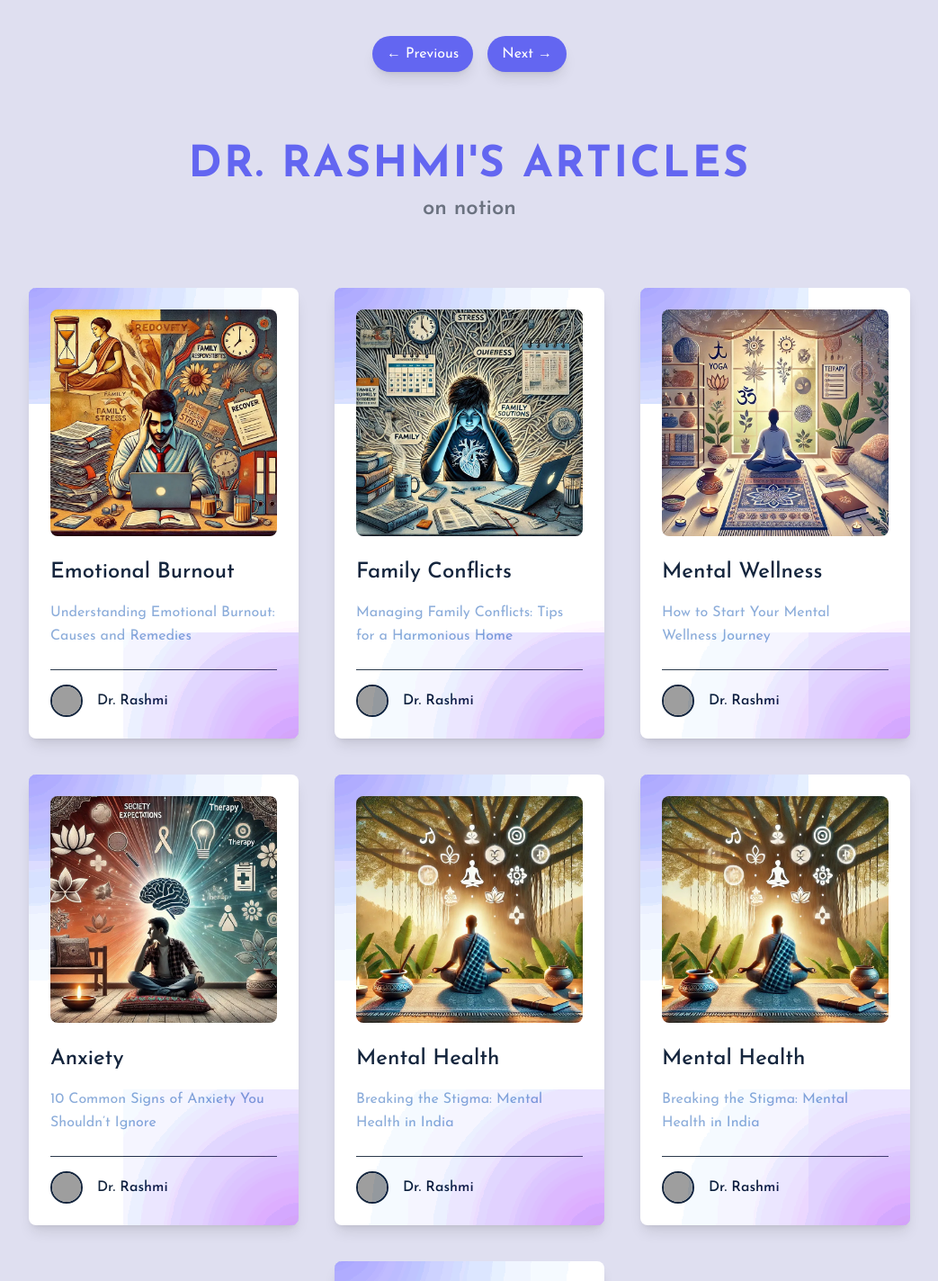
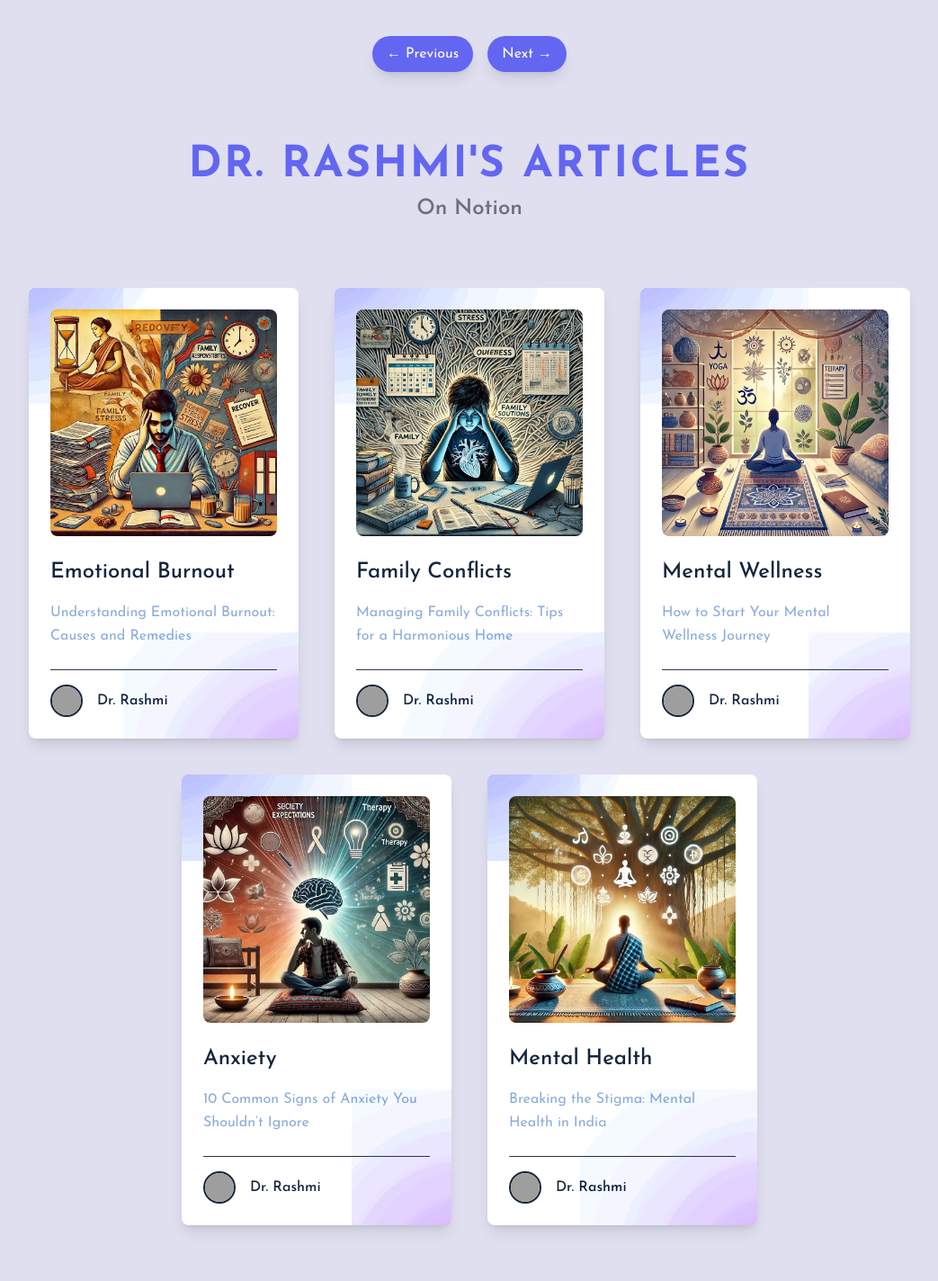
Before and after one commit to dhruv1086k/Medic, a React (Vite) app: page / in a window 1280 px wide. Shown: the part 1330-2754 px from the top of the page at 90% size, without its empty margins (118-1161 px from the left). Built offline with nearby package versions, Linux system fonts and the light colour scheme; grey boxes are pictures that could not be loaded.

Commit message:
fix article cards

```diff
--- a/src/Pages/Home/Home.jsx
+++ b/src/Pages/Home/Home.jsx
@@ -2,6 +2,10 @@ import AppointmentSection from "../../components/appointment/Appointment";
 import Cards from "../../components/Cards/Cards";
 import FAQSection from "../../components/FAQ/Faq";
 import Slider from "../../components/testiSlider/Slider";
+import { Swiper, SwiperSlide } from "swiper/react";
+import "swiper/css";
+import "swiper/css/navigation";
+import { Navigation } from "swiper/modules";
 
 export default function Home() {
   // article cards data
@@ -35,29 +39,20 @@ export default function Home() {
       content: "Breaking the Stigma: Mental Health in India",
       author: "Dr. Rashmi",
       img: "/Cards/img5.webp",
-    },
-    {
-      head: "Mental Health",
-      content: "Breaking the Stigma: Mental Health in India",
-      author: "Dr. Rashmi",
-      img: "/Cards/img5.webp",
-    },
-    {
-      head: "Mental Health",
-      content: "Breaking the Stigma: Mental Health in India",
-      author: "Dr. Rashmi",
-      img: "/Cards/img5.webp",
-    },
+    }
   ];
 
   return (
     <>
-      <div id="home" className="flex w-full h-screen px-32">
-        <div className="w-1/2 h-full relative">
-          <h1 className="text-5xl mt-60 poppins font-medium leading-tight">
+      <div
+        id="home"
+        className="flex w-full h-screen px-32 max-xl:px-16 max-lg:mt-[10vh] max-lg:flex-col-reverse max-lg:w-full max-lg:h-auto"
+      >
+        <div className="w-1/2 max-lg:w-full h-full relative max-lg:text-center">
+          <h1 className="text-5xl mt-60 max-lg:mt-0 max-md:text-3xl poppins font-medium leading-tight">
             Complete Health Care Solution for Everyone
           </h1>
-          <h5 className="text-base mt-8 mb-10">
+          <h5 className="text-base max-md:text-sm mt-8 mb-10">
             Lorem ipsum dolor sit amet consectetur adipisicing elit. Qui nisi
             minima pariatur laudantium nihil laborum labore natus. Fugit
             laboriosam odio at eaque provident enim voluptate? Laboriosam
@@ -72,23 +67,29 @@ export default function Home() {
           </div>
 
           {/* bottom stip */}
-          <div className="stripParent overflow-hidden rounded-xl flex gap-2 w-auto relative top-44 left-0">
-            <div className="first w-[100px] rounded-xl bg-indigo-500 text-white flex justify-center items-center text-4xl z-10 hover-trigger">
+          <div className="max-lg:hidden stripParent overflow-hidden rounded-xl flex gap-2 w-full absolute bottom-0 left-0 max-lg:w-1/2 max-md:w-[80%]">
+            <div className="first w-[100px] rounded-xl bg-indigo-500 text-white flex justify-center items-center text-4xl z-10 hover-trigger max-lg:text-2xl">
               &#10148;
             </div>
-            <div className="second w-[100%] overflow-hidden rounded-xl bg-indigo-500 text-white flex justify-between p-2 px-5 transition-transform duration-500 -translate-x-[120%]">
+            <div className="second w-[100%] overflow-hidden rounded-xl bg-indigo-500 text-white flex justify-between p-2 px-5 transition-transform duration-500 -translate-x-[120%] max-lg:gap-2">
               <div className="flex flex-col">
-                <span className="text-4xl font-bold">24/7</span>
+                <span className="text-4xl max-lg:text-2xl max-[872px]:text-xl font-bold">
+                  24/7
+                </span>
                 <span className="text-sm">Online Support</span>
               </div>
               <hr />
               <div className="flex flex-col">
-                <span className="text-4xl font-bold">100+</span>
+                <span className="text-4xl max-lg:text-2xl max-[872px]:text-xl font-bold">
+                  100+
+                </span>
                 <span className="text-sm">Doctors</span>
               </div>
               <hr />
               <div className="flex flex-col">
-                <span className="text-4xl font-bold">1M+</span>
+                <span className="text-4xl max-lg:text-2xl max-[872px]:text-xl font-bold">
+                  1M+
+                </span>
                 <span className="text-sm">Active Patients</span>
               </div>
             </div>
@@ -96,21 +97,21 @@ export default function Home() {
         </div>
 
         {/* right images-doctor */}
-        <div className="w-1/2 h-full flex justify-center items-center">
+        <div className="w-1/2 max-lg:w-full h-full flex justify-center items-center">
           <img
             src="/doctor.png"
             alt=""
-            className="h-auto w-[80%] rounded-3xl"
+            className="h-auto w-[80%] rounded-3xl max-lg:w-[50%]"
           />
         </div>
       </div>
 
       {/* testimonials section */}
       <div id="testimonials" className="text-center mt-24 mb-8">
-        <span className="text-indigo-500 text-5xl uppercase tracking-wider font-bold">
+        <span className="text-indigo-500 text-5xl max-xl:text-4xl uppercase tracking-wider font-bold">
           Testimonials
         </span>
-        <h2 className="text-2xl font-semibold pt-2 pb-10">
+        <h2 className="text-2xl max-xl:text-xl font-semibold pt-2 pb-10">
           Happy Clients & Feedbacks
         </h2>
       </div>
@@ -120,17 +121,17 @@ export default function Home() {
 
       {/* article section */}
       <div className="text-center mb-8 mt-10">
-        <span className="text-indigo-500 text-5xl uppercase tracking-wider font-bold">
+        <span className="text-indigo-500 text-5xl max-xl:text-4xl uppercase tracking-wider font-bold">
           Dr. Rashmi's Articles
         </span>
-        <h2 className="text-2xl font-semibold pt-2 pb-10 text-gray-500">
-          on notion
+        <h2 className="text-2xl max-xl:text-xl font-semibold pt-2 pb-10 text-gray-500">
+          On Notion
         </h2>
       </div>
 
       {/* article cards */}
-      <div className="px-10 flex flex-wrap justify-center items-center gap-10">
-        {CardData?.map((item) => (
+      <div className="px-10 max-sm:px-0 flex flex-wrap justify-center items-center gap-10">
+        {CardData?.map((item, index) => (
           <Cards
             head={item.head}
             img={item.img}
--- a/src/components/Cards/Cards.jsx
+++ b/src/components/Cards/Cards.jsx
@@ -2,7 +2,7 @@ import React from "react";
 
 const Cards = ({ head, img, content, author }) => {
   return (
-    <div className="bg-white overflow-hidden relative max-w-sm p-6 w-[300px] rounded-lg shadow-lg text-white">
+    <div className="bg-white overflow-hidden relative max-w-sm p-6 w-[300px] max-lg:w-[200px] max-sm:w-[165px] max-lg:h-auto max-lg:min-h-[300px] max-sm:min-h-[250px]  rounded-lg shadow-lg text-white">
       <div className="glow1 absolute"></div>
       <div className="glow1 absolute"></div>
       <div className="glow1 absolute"></div>
@@ -17,22 +17,22 @@ const Cards = ({ head, img, content, author }) => {
         <img src={img} alt="NFT Preview" className="w-full" />
       </div>
 
-      <div className="pt-6 border-b border-[#2c3a4c] mb-4">
+      <div className="pt-6 border-b border-[#2c3a4c] max-sm:border-none mb-4">
           <a href="#" className="text-[#14253d] font-bold hover:text-indigo-400 transition-colors">
-          <h3 className="text-2xl font-medium mb-4">{head}</h3>
+          <h3 className="text-2xl max-lg:text-xl font-medium mb-4 max-sm:mb-0 max-sm:text-center">{head}</h3>
         </a>
-        <p className="text-[#8bacda] text-md mb-6 leading-relaxed">
+        <p className="text-[#8bacda] text-md max-lg:text-sm mb-6 leading-relaxed max-sm:hidden">
           {content}
         </p>
       </div>
 
-      <div className="flex items-center">
+      <div className="flex items-center max-sm:hidden">
         <img
           src="https://i.postimg.cc/G3N6sF4g/image-avatar.png"
           alt="Avatar"
-          className="w-9 h-9 border-2 border-[#14253d] rounded-full mr-4"
+          className="w-9 h-9 max-lg:w-6 max-lg:h-6 border-2 border-[#14253d] rounded-full mr-4"
         />
-        <p className="text-[#8bacda]">
+        <p className="text-[#8bacda] max-lg:text-sm">
           <a
             href="https://medium.com/@rashmi.psychology"
             className="text-[#14253d] font-medium hover:text-indigo-500 transition-colors"
--- /dev/null
+++ b/src/components/Cards/CardsNormal.jsx
@@ -0,0 +1,49 @@
+export default function CardsNormal({ head, content, img, author }) {
+  return (
+    <>
+      <div className="bg-white overflow-hidden relative max-w-sm p-6 w-[300px] max-lg:w-[220px] max-lg:h-auto max-lg:min-h-[300px] rounded-lg shadow-lg text-white">
+        <div className="glow1 absolute"></div>
+        <div className="glow1 absolute"></div>
+        <div className="glow1 absolute"></div>
+        <div className="glow1 absolute"></div>
+        <div className="glow1 absolute"></div>
+        <div className="glow2 absolute"></div>
+        <div className="glow2 absolute"></div>
+        <div className="glow2 absolute"></div>
+        <div className="glow2 absolute"></div>
+        <div className="glow2 absolute"></div>
+        <div className="relative rounded-lg overflow-hidden cursor-pointer group">
+          <img src={img} alt="NFT Preview" className="w-full" />
+        </div>
+
+        <div className="pt-6 border-b border-[#2c3a4c] mb-4">
+          <a
+            href="#"
+            className="text-[#14253d] font-bold hover:text-indigo-400 transition-colors"
+          >
+            <h3 className="text-2xl max-lg:text-xl font-medium mb-4">{head}</h3>
+          </a>
+          <p className="text-[#8bacda] text-md max-lg:text-sm mb-6 leading-relaxed">
+            {content}
+          </p>
+        </div>
+
+        <div className="flex items-center">
+          <img
+            src="https://i.postimg.cc/G3N6sF4g/image-avatar.png"
+            alt="Avatar"
+            className="w-9 h-9 max-lg:w-6 max-lg:h-6 border-2 border-[#14253d] rounded-full mr-4"
+          />
+          <p className="text-[#8bacda] max-lg:text-sm">
+            <a
+              href="https://medium.com/@rashmi.psychology"
+              className="text-[#14253d] font-medium hover:text-indigo-500 transition-colors"
+            >
+              {author}
+            </a>
+          </p>
+        </div>
+      </div>
+    </>
+  );
+}
--- a/src/index.css
+++ b/src/index.css
@@ -36,8 +36,8 @@ body {
 }
 
 .glow1 {
-  top: -10%;
-  left: -10%;
+  top: -20%;
+  left: -20%;
   width: 50px;
   height: 50px;
   box-shadow:
@@ -49,8 +49,8 @@ body {
 }
 
 .glow2 {
-  bottom: -10%;
-  right: -10%;
+  bottom: -20%;
+  right: -20%;
   width: 50px;
   height: 50px;
   box-shadow:
```
